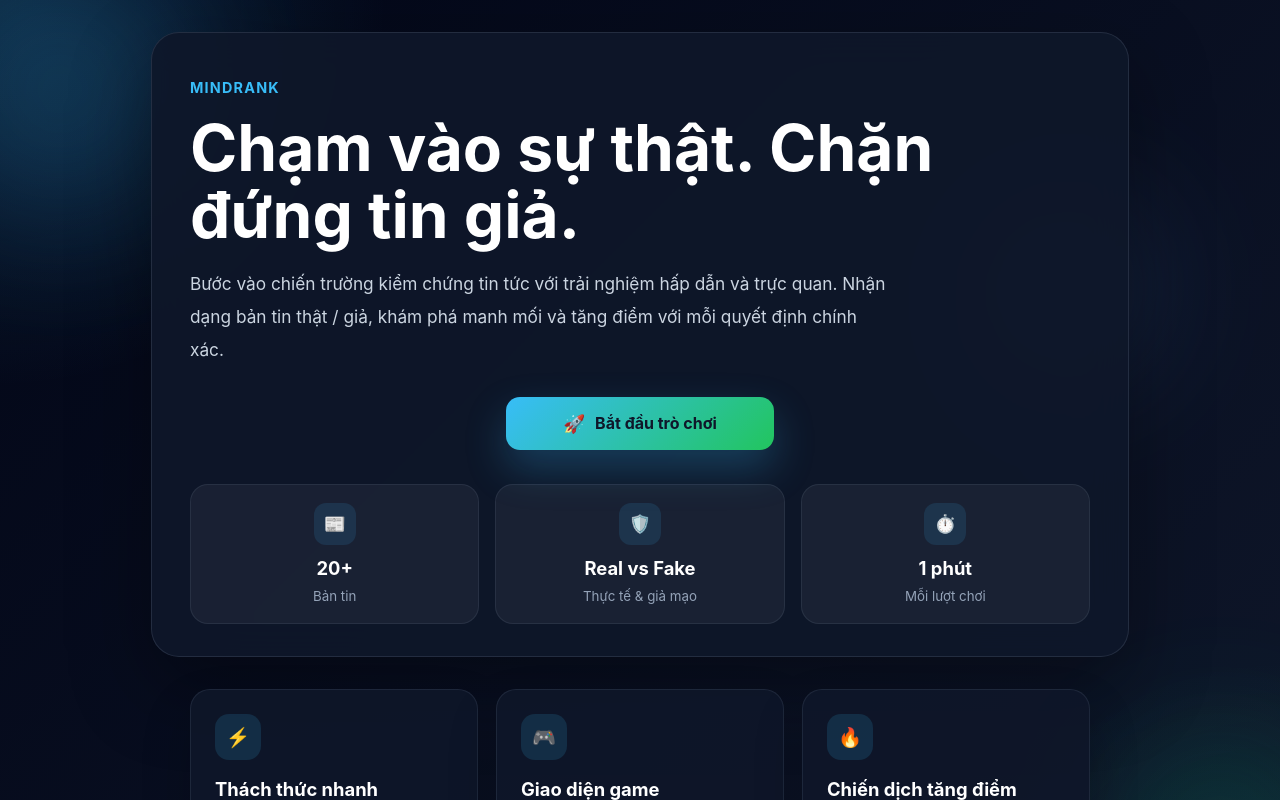
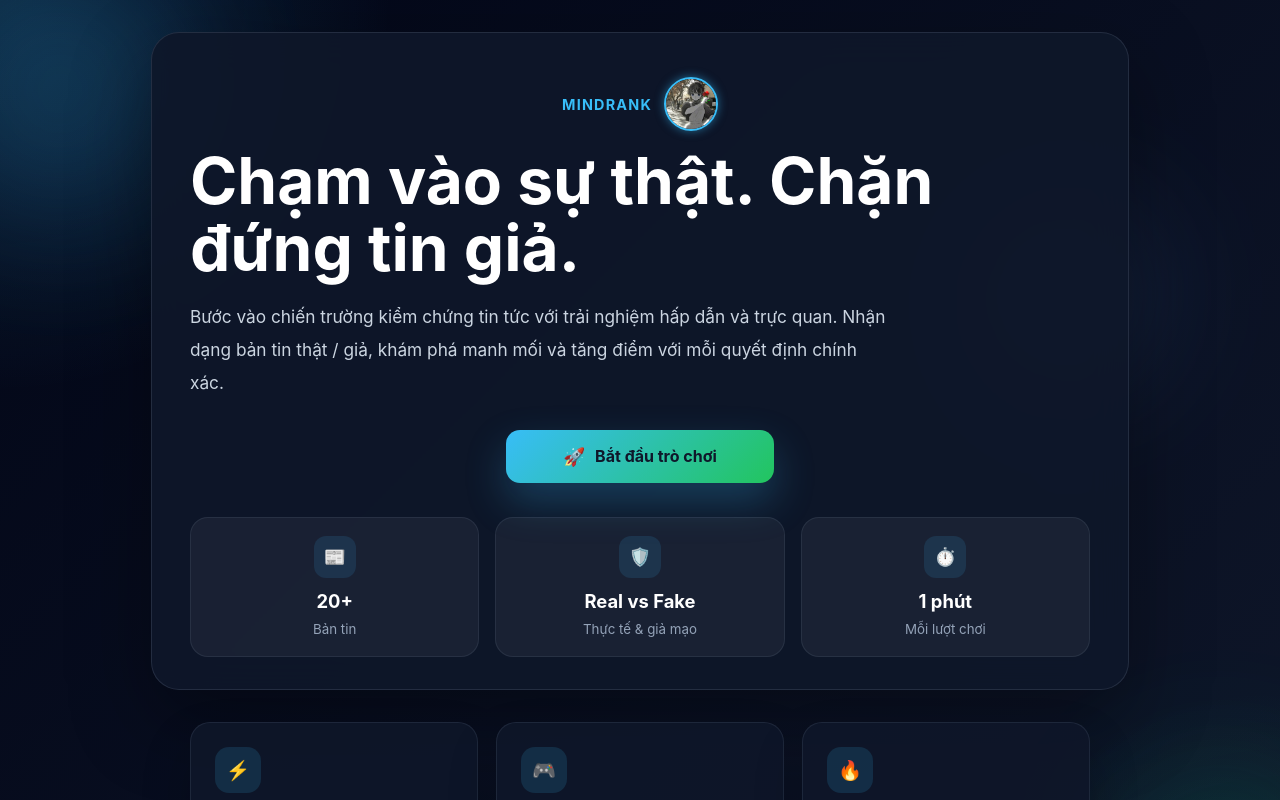
Before and after one commit to YumaTn/solution-fake-news, a React (Create React App) app: page / in a window 1280 px wide. Shown: the top 800 px of the page. Built offline with nearby package versions, Linux system fonts and the light colour scheme.

Commit message:
add avatar

```diff
--- a/src/App.css
+++ b/src/App.css
@@ -252,3 +252,27 @@
     transform: rotate(360deg);
   }
 }
+
+/* Khung chứa ảnh và chữ nằm ngang hàng nhau */
+.hero-header-logo {
+  display: flex;
+  align-items: center;
+  justify-content: center; /* Đổi thành flex-start nếu muốn căn trái */
+  gap: 12px;
+  margin-bottom: 16px;
+}
+
+/* Định dạng cho hình ảnh nhân vật thu nhỏ giống Avatar */
+.hero-char-icon {
+  width: 50px;
+  height: 50px;
+  border-radius: 50%;
+  object-fit: cover;
+  border: 2px solid #38bdf8; /* Viền sáng neon bao quanh hình */
+  box-shadow: 0 0 10px rgba(56, 189, 248, 0.5);
+}
+
+/* Đảm bảo chữ MindRank không bị nhảy dòng */
+.hero-tag {
+  margin-bottom: 0 !important; /* Triệt tiêu margin cũ nếu có */
+}
--- a/src/App.js
+++ b/src/App.js
@@ -2,6 +2,8 @@ import './App.css';
 import { BrowserRouter, Routes, Route, Link } from 'react-router-dom';
 import FakeNewsHunter from './component/FakeNewsHunter';
 import ResultPage from './component/ResultPage';
+// Import hình ảnh nhân vật vào dự án
+import characterImg from '../src/asset/logo.jpg';
 
 function Home() {
   return (
@@ -10,7 +12,12 @@ function Home() {
       <div className="background-glow glow-2"></div>
       <div className="background-glow glow-3"></div>
       <div className="hero-card">
-        <div className="hero-tag">MindRank</div>
+        {/* Khu vực Header chứa LOGO hình ảnh đặt kế bên chữ MindRank */}
+        <div className="hero-header-logo">
+          <div className="hero-tag">MindRank</div>
+          <img src={characterImg} alt="MindRank Character" className="hero-char-icon" />
+        </div>
+
         <h1>Chạm vào sự thật. Chặn đứng tin giả.</h1>
         <p>
           Bước vào chiến trường kiểm chứng tin tức với trải nghiệm hấp dẫn và trực quan.
@@ -20,7 +27,6 @@ function Home() {
           <Link to="/game" className="hero-button">
             <span className="button-icon">🚀</span>Bắt đầu trò chơi
           </Link>
-          {/* Đã loại bỏ button Chế độ PK tại đây */}
         </div>
         <div className="hero-stats">
           <div className="stat-card">
@@ -61,7 +67,7 @@ function Home() {
   );
 }
 
-function App() {
+export function App() {
   return (
     <BrowserRouter>
       <Routes>
```
Also changed, not shown: src/asset/logo.jpg (added).
